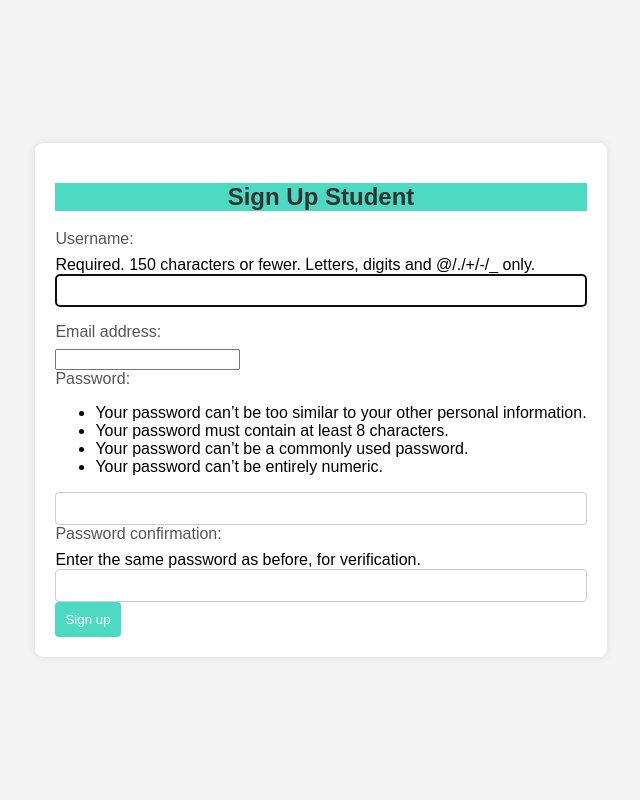
After one commit to MohammedGhara/EducationPlatform, a Django app: page /signupstudent in a window 1280 px wide. The commit adds this page. Shown: the whole page, without its empty margins (319-959 px from the left). Run offline with Django 5.2, Linux system fonts and the light colour scheme.

Commit message:
the signup of the student

```diff
--- /dev/null
+++ b/studentplatform/Templates/signupstudent.html
@@ -0,0 +1,75 @@
+<!DOCTYPE html>
+<html lang="en">
+<head>
+    <meta charset="UTF-8">
+    <title>SignUpStudent</title>
+    <style>
+        body {
+            font-family: Arial, sans-serif;
+            background-color: #f4f4f4;
+            margin: 0;
+            padding: 0;
+            display: flex;
+            align-items: center;
+            justify-content: center;
+            height: 100vh;
+        }
+
+        form {
+            background-color: #fff;
+            padding: 20px;
+            border-radius: 8px;
+            box-shadow: 0 0 10px rgba(0, 0, 0, 0.1);
+        }
+
+        h2 {
+            text-align: center;
+            color: #333;
+        }
+
+        label {
+            display: block;
+            margin-bottom: 8px;
+            color: #555;
+        }
+
+        input[type="text"] {
+            width: 100%;
+            padding: 8px;
+            margin-bottom: 16px;
+            border: 1px solid #ccc;
+            border-radius: 4px;
+            box-sizing: border-box;
+        }
+
+        input[type="password"] {
+            width: 100%;
+            padding: 8px;
+            border: 1px solid #ccc;
+            border-radius: 4px;
+            box-sizing: border-box;
+        }
+
+        input[type="submit"] {
+            background-color: #4caf50;
+            color: #fff;
+            padding: 10px;
+            border: none;
+            border-radius: 4px;
+            cursor: pointer;
+        }
+
+        input[type="submit"]:hover {
+            background-color: #45a049;
+        }
+    </style>
+</head>
+<body>
+    <form method="post">
+        {% csrf_token %}
+        <h2 style="background-color: #4cdac2">Sign Up Student</h2>
+        {{ form }}
+        <input style="background-color: #4cdac2" type="submit" value="Sign up">
+    </form>
+</body>
+</html>
--- a/studentplatform/core/forms.py
+++ b/studentplatform/core/forms.py
@@ -0,0 +1,7 @@
+from django.contrib.auth.forms import UserCreationForm
+from django.contrib.auth.models import User
+
+class SignupStudent(UserCreationForm):
+    class Meta:
+        model = User
+        fields = ['username','email','password1','password2']
--- a/studentplatform/core/urls.py
+++ b/studentplatform/core/urls.py
@@ -2,6 +2,7 @@ from django.contrib import admin
 from django.urls import path ,include
 from .views import *
 urlpatterns = [
-    path('',index , name='index'),
-    path('homepage/',homepage , name='homepage'),
+    path('',homepage , name='homepage'),
+    path('signupstudent',SignupStudent.as_view() , name='signupstudent'),
+
 ]
--- a/studentplatform/core/views.py
+++ b/studentplatform/core/views.py
@@ -1,10 +1,19 @@
 from django.shortcuts import render , redirect
 from django.http import HttpResponse
-
+from django.views.generic.edit import CreateView
+from django.contrib.auth.models import User
+from .forms import SignupStudent
 # Create your views here.
 
-def index(request):
-    return HttpResponse("is working")
+
+class SignupStudent(CreateView):
+    model = User
+    form_class = SignupStudent
+    template_name = 'signupstudent.html'
+
+    def form_valid(self,form):
+        user = form.save()
+        return redirect('homepage')
 
 def homepage(request):
     return render(request , 'homepage.html')
--- a/studentplatform/studentplatform/settings.py
+++ b/studentplatform/studentplatform/settings.py
@@ -116,6 +116,7 @@ USE_TZ = True
 # Static files (CSS, JavaScript, Images)
 # https://docs.djangoproject.com/en/5.0/howto/static-files/
 
+
 STATIC_URL = 'static/'
 
 # Default primary key field type
```
Also changed, not shown: studentplatform/Templates/homepage.html (+68 -7 lines), studentplatform/db.sqlite3.
